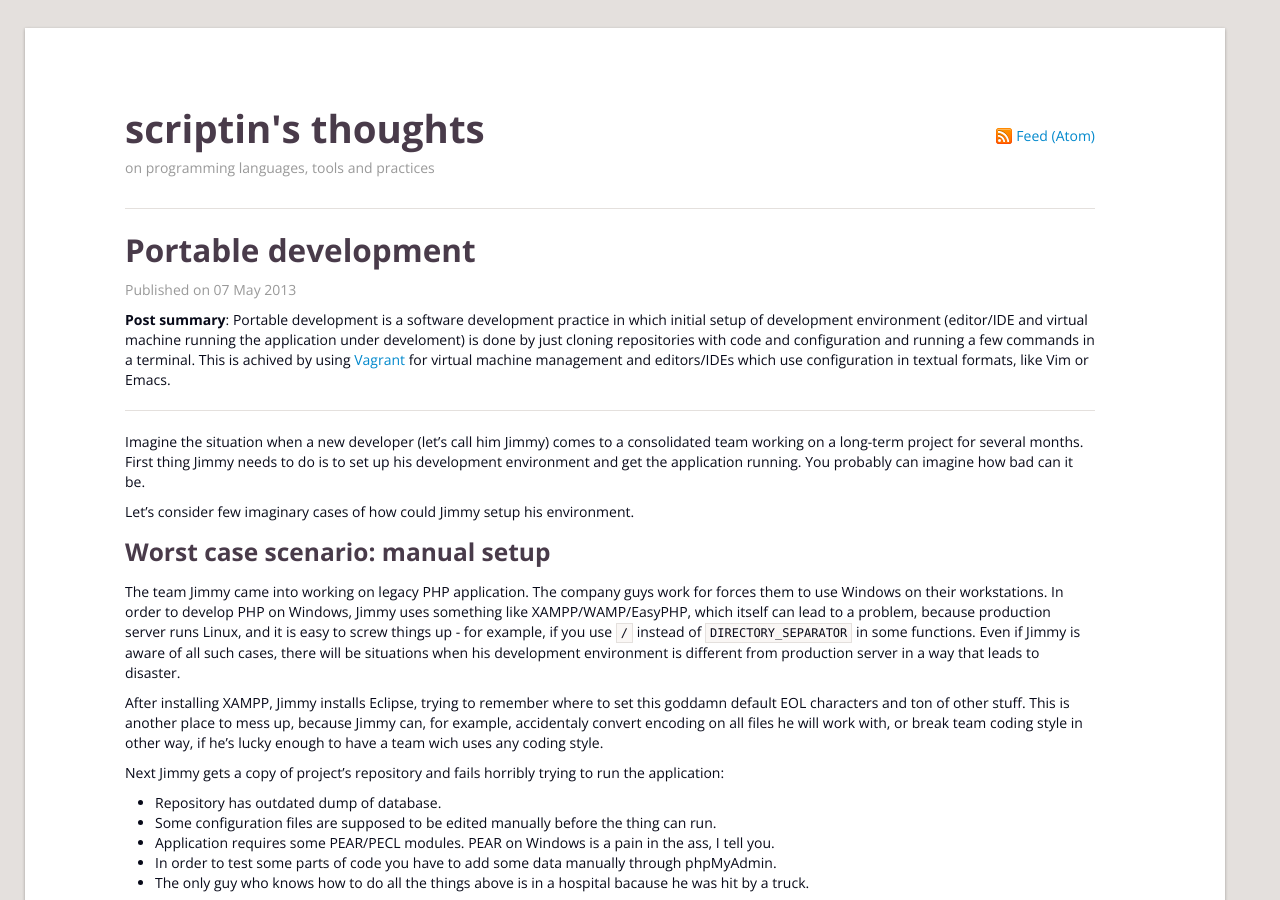
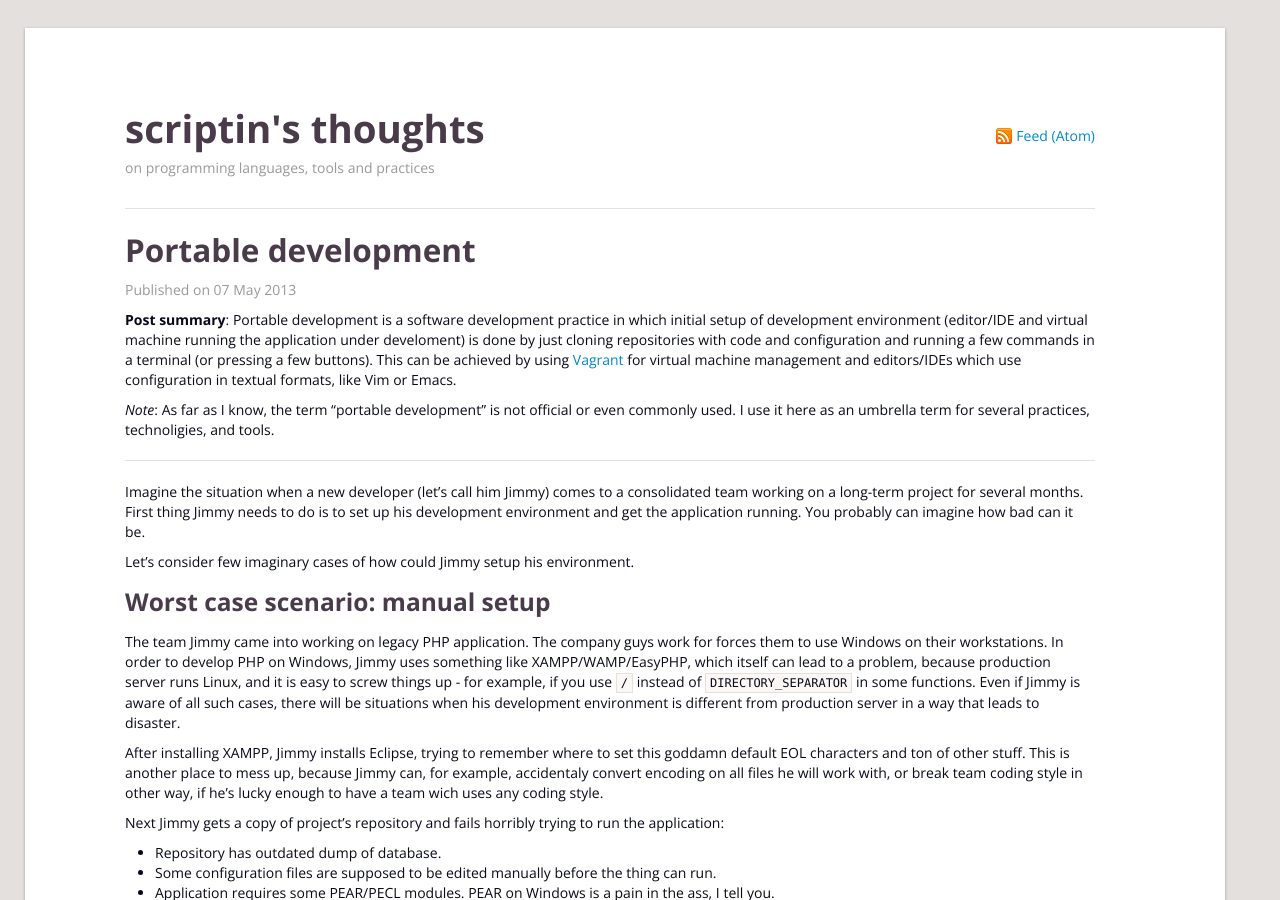
Before and after one commit to scriptin/scriptin.github.io, a Jekyll site: the page built from _posts/2013-05-07-portable-development.md, in a window 1280 px wide and 900 px high. Built offline with Jekyll 4.4.1, drawn with Linux system fonts in a browser that asks for light colours; comment, search, counter and statistics services are not loaded.

Commit message:
Intro corrections and clarification

```diff
--- a/_posts/2013-05-07-portable-development.md
+++ b/_posts/2013-05-07-portable-development.md
@@ -3,7 +3,9 @@ layout: post
 title: Portable development
 ---
 
-**Post summary**: Portable development is a software development practice in which initial setup of development environment (editor/IDE and virtual machine running the application under develoment) is done by just cloning repositories with code and configuration and running a few commands in a terminal. This is achived by using [Vagrant][vagrant] for virtual machine management and editors/IDEs which use configuration in textual formats, like Vim or Emacs.
+**Post summary**: Portable development is a software development practice in which initial setup of development environment (editor/IDE and virtual machine running the application under develoment) is done by just cloning repositories with code and configuration and running a few commands in a terminal (or pressing a few buttons). This can be achieved by using [Vagrant][vagrant] for virtual machine management and editors/IDEs which use configuration in textual formats, like Vim or Emacs.
+
+*Note*: As far as I know, the term "portable development" is not official or even commonly used. I use it here as an umbrella term for several practices, technoligies, and tools.
 
 ----
 
```
